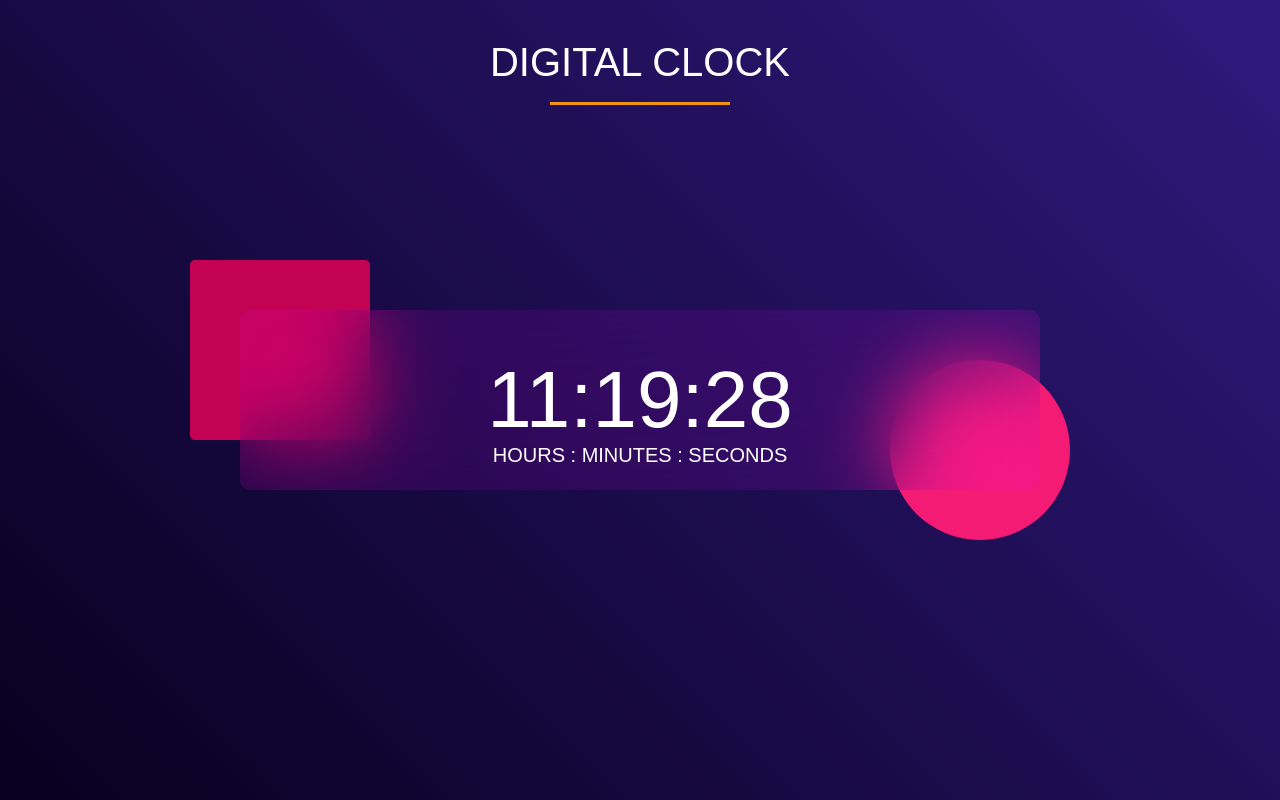
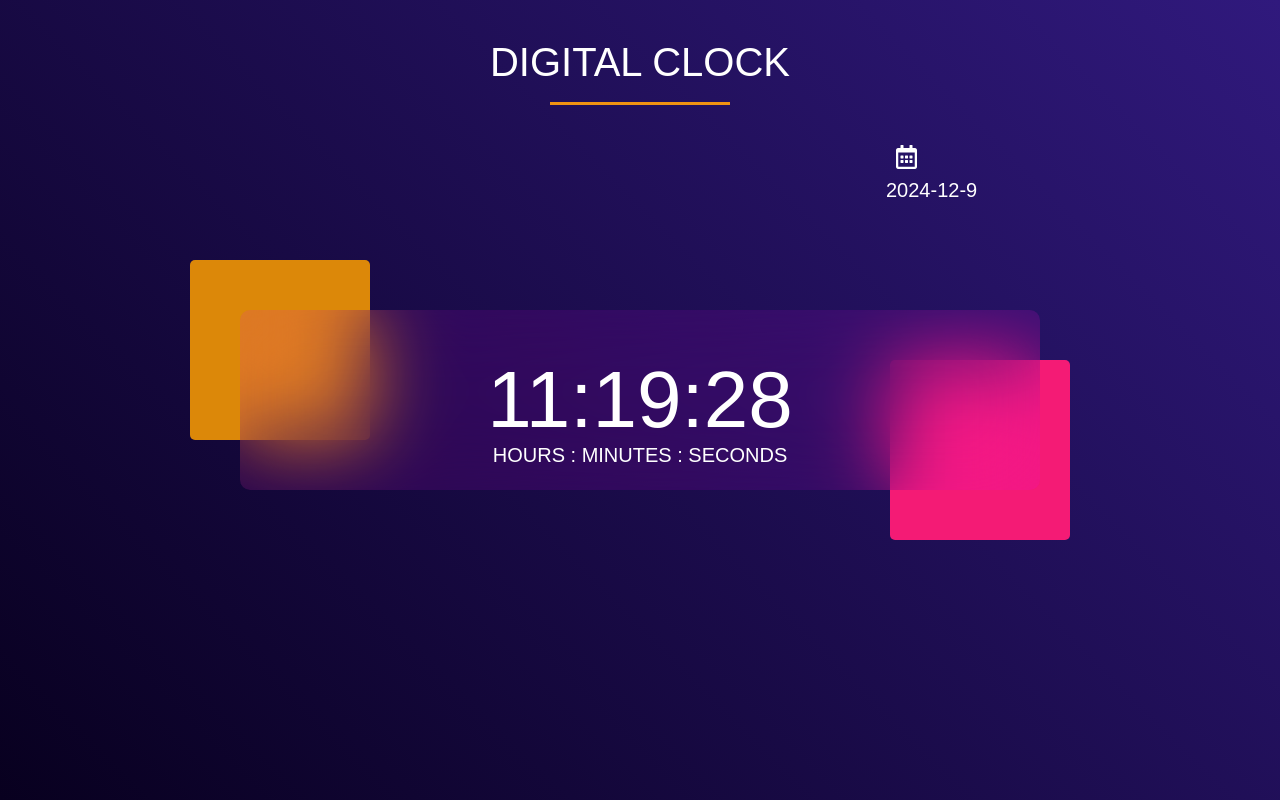
Before and after one commit to ishan01-lx/DIGITAL_CLOCK, a plain HTML site: page index.html in a window 1280 px wide. Drawn offline with Linux system fonts and the light colour scheme.

Commit message:
ADDED DATE

```diff
--- a/index.html
+++ b/index.html
@@ -4,6 +4,7 @@
     <meta charset="UTF-8">
     <meta name="viewport" content="width=device-width, initial-scale=1.0">
     <title>Clock</title>
+    <link rel="stylesheet" href="https://cdnjs.cloudflare.com/ajax/libs/font-awesome/5.15.3/css/all.min.css">
 
     <!-- LINKING CSS -->
     <link rel="stylesheet" href="style.css">
@@ -14,16 +15,24 @@
 <body>
 
     <div class="content">
+
         <h1 class="title">DIGITAL CLOCK</h1>
         <div class="container">
             <div class="clock">
-
                 <div onload="showTime()" id="show">
 
                 </div>
             </div>
         </div>
 
+        <div class="container-2">
+             <!-- Calendar icon -->
+             <i class='far fa-calendar-alt'></i><br>
+            <div class="date" onload="showDate()" id="show_date"></div>
+
+
+        </div>
+
     </div>
     <script src="script.js"></script>
 </body>
--- a/script.js
+++ b/script.js
@@ -1,3 +1,4 @@
+// FOR TIME
 function showTime() {
     let date = new Date();
     let hour = date.getHours();
@@ -9,5 +10,17 @@ function showTime() {
 
     setTimeout(showTime,1000);
 }
+showTime();
 
-showTime();
+// FOR DATE
+function showDate() {
+    let dat = new Date();
+    let year = dat.getFullYear();
+    let month = dat.getMonth() + 1;
+    let day = dat.getDate();
+
+    let full_date = `${year}-${month}-${day}`;
+    document.getElementById("show_date").innerText = full_date;
+}
+
+showDate();
--- a/style.css
+++ b/style.css
@@ -35,7 +35,6 @@
     transform: translateX(-50%);
 }
 
-
 .container {
     width: 800px;
     height: 180px;
@@ -44,6 +43,23 @@
     left: 50%;
     transform: translate(-50%, -50%);
 }
+.container-2 {
+    height: 50px;
+    width: 150px;
+    position: absolute;
+    top: 20%;
+    left: 70%;
+    transform: translate(-20%, -70%);
+    padding: 20px;
+    font-size: 20px;
+}
+.container-2 i {
+    font-size: 24px;
+    margin: 0;
+    margin-bottom: 10px;
+    margin-left: 10px;
+}
+
 
 .clock {
     width: 100%;
@@ -60,7 +76,7 @@
     content: '';
     width: 180px;
     height: 180px;
-    background: #c40253;
+    background: #dc8809;
     border-radius: 5px;
     position: absolute;
     left: -50px;
@@ -73,12 +89,13 @@
     width: 180px;
     height: 180px;
     background: #f41b75;
-    border-radius: 50%;
+    border-radius: 5px;
     position: absolute;
     right: -30px;
     bottom: -50px;
     z-index: -1;
 }
+
 
 #show {
     font-size: 80px;
```
